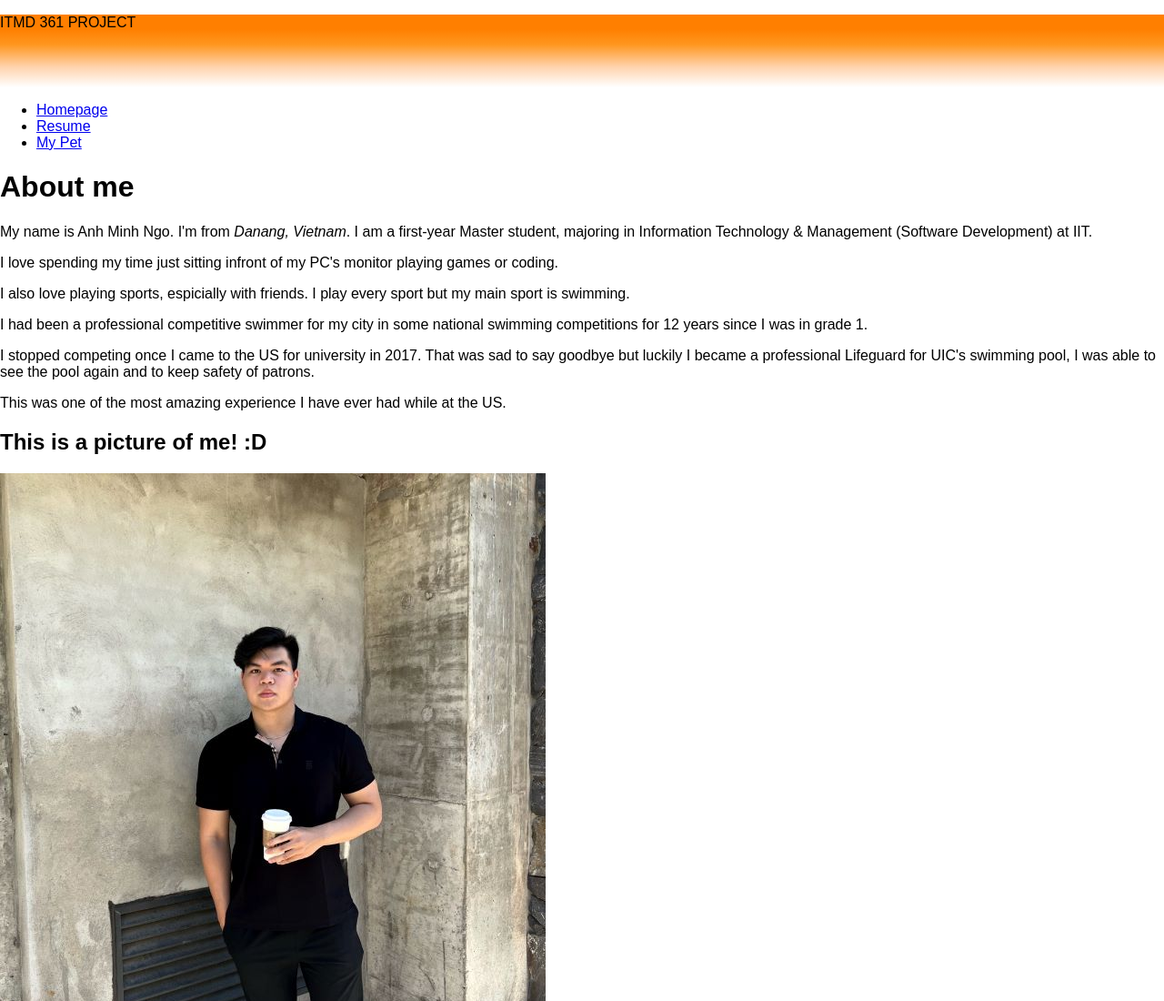
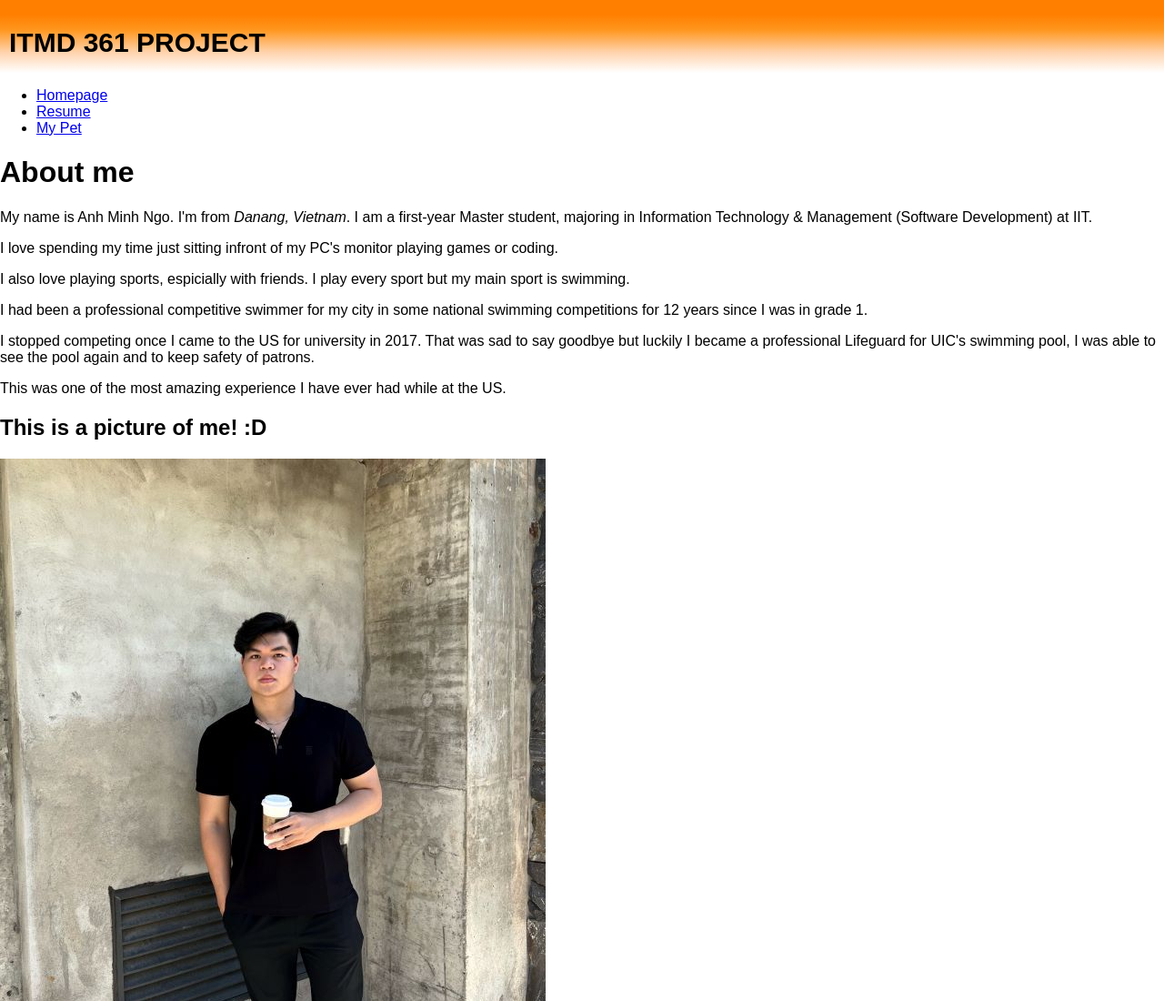
Before and after one commit to aminhngo/project2, a plain HTML site: page index.html in a window 1280 px wide. Shown: the top 1100 px of the page at 91% size. Drawn offline with Linux system fonts and the light colour scheme.

Commit message:
Adding toppage header

```diff
--- a/css/style.css
+++ b/css/style.css
@@ -8,6 +8,13 @@
   height: 80px;
 }
 
-html {
-  font-family: Arial, sans-serif;
+#itmd-361 {
+  font-size: 30px;
+  font-weight: bold;
+  margin: 0;
+  padding: 30px 0 0 10px;
 }
+
+#main-navbar {
+
+}
--- a/index.html
+++ b/index.html
@@ -9,7 +9,7 @@
 <body>
   <header id="main-header">
     <div id="header-container" class="container">
-      <p class="itmd-361">ITMD 361 PROJECT</p>
+      <div><p id="itmd-361">ITMD 361 PROJECT</p></div>
     </div>
     <nav id = "main-navbar" class="container">
       <ul>
```
